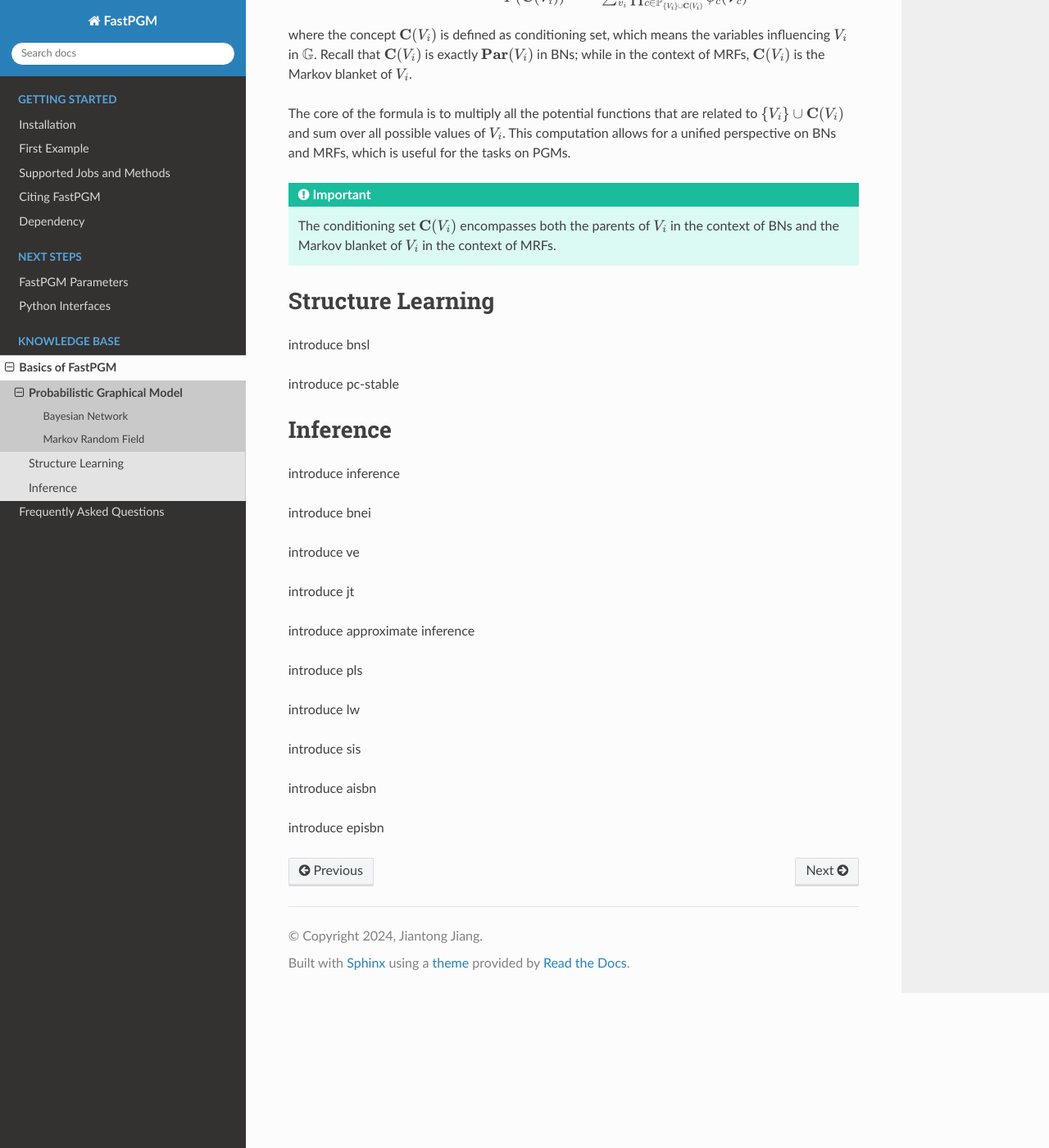
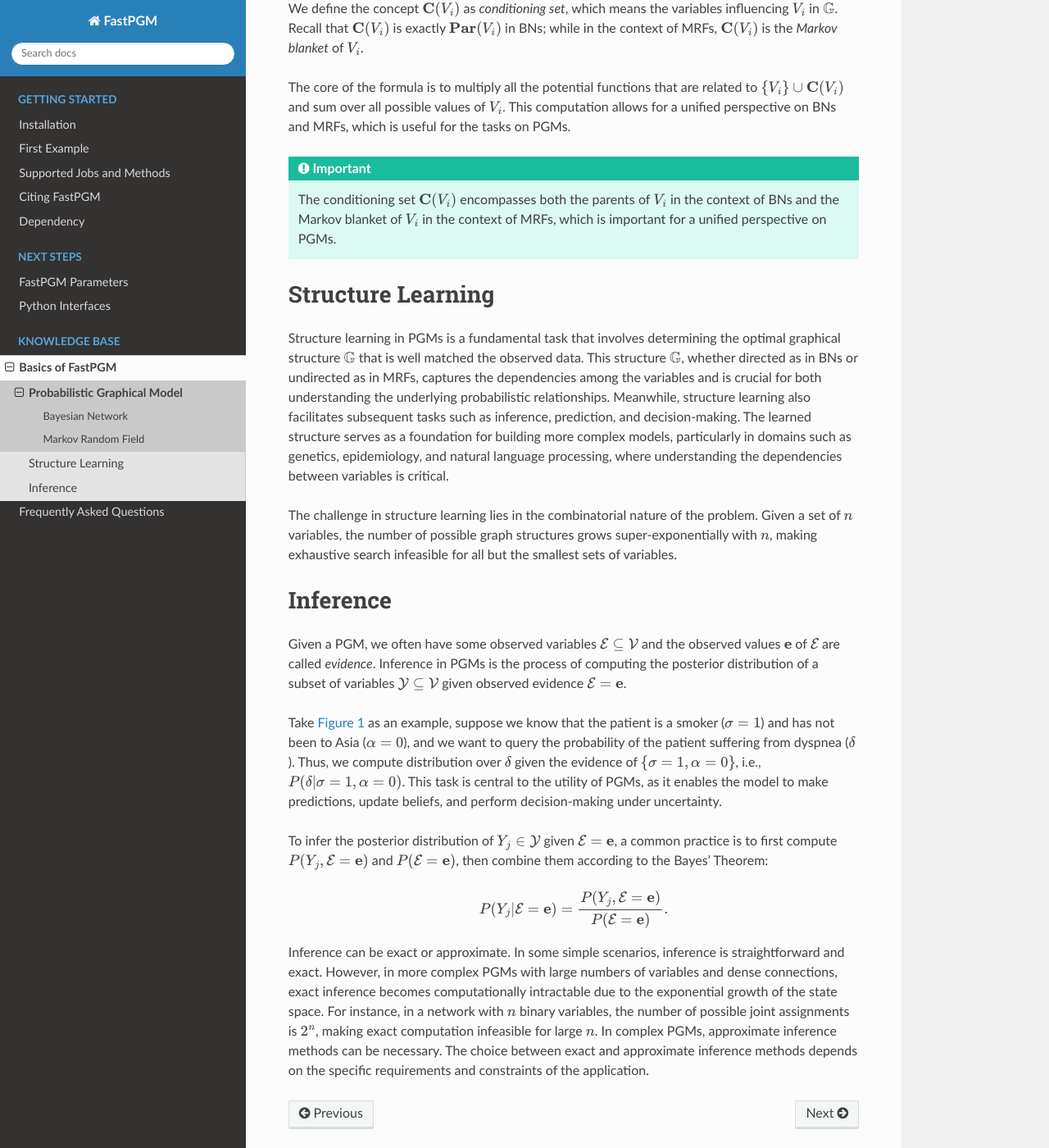
Before and after one commit to jjiantong/FastPGM, a Sphinx documentation site: the page built from docs/source/basic.rst, in a window 1280 px wide and 1400 px high, scrolled down 2624 px. Shown: the whole window at 82% size. Built offline with Sphinx 7.4.7 and the Read the Docs theme 3.1.0, drawn with Linux system fonts in a browser that asks for light colours; some of the changed text lies outside the part shown.

Commit message:
update knowledge base

```diff
--- a/docs/source/basic.rst
+++ b/docs/source/basic.rst
@@ -4,8 +4,8 @@ Probabilistic Graphical Model
 Probabilistic graphical models (PGMs) are defined by :math:`\mathbb{G}` and :math:`\mathbb{P}`, where
 :math:`\mathbb{G} = (\mathcal{V}, \mathcal{A})` is the structure of the graphical model and :math:`\mathbb{P}` is the
 parameters of the model. The nodes :math:`\mathcal{V} = \{V_0, V_1, ... , V_{n-1}\}` in :math:`\mathbb{G}` denote the
-random variables and the edges :math:`\mathcal{A}` denote the probabilistic interactions among the variables. Typically,
-one random variable corresponds to one feature in the machine learning problems.
+*random variables* and the edges :math:`\mathcal{A}` denote the probabilistic interactions among the variables.
+Typically, one random variable corresponds to one feature in the machine learning problems.
 
 The advantages of PGMs lie in their clear and intuitive representation and rigorous mathematical foundation. They have
 found practical applications in broad domains like biomedical informatics, computer vision, environmental monitoring,
@@ -20,7 +20,7 @@ Bayesian Network
 
 Bayesian networks (BNs) are a pivotal type of PGMs. In a BN, :math:`\mathbb{G}` is a directed acyclic graph (DAG),
 where each node in :math:`\mathcal{V}` is associated with one variable and each edge in :math:`\mathcal{A}` represents
-conditional dependencies among the two variables. :math:`V_j` is called a parent of :math:`V_i` if there exists a
+conditional dependencies among the two variables. :math:`V_j` is called a *parent* of :math:`V_i` if there exists a
 directed edge from :math:`V_j` to :math:`V_i` in :math:`\mathbb{G}`. We use :math:`\textbf{Par}(V_i)` to denote the set
 of parent variables of :math:`V_i`.
 
@@ -29,19 +29,16 @@ edges. In this example, variable :math:`\sigma` is the parent of variable :math:
 indicates whether smoking impacts the likelihood of a patient suffering from lung cancer. In BNs, the variables
 influencing :math:`V_i` are exactly its parents :math:`\mathbf{Par}(V_i)`.
 
-.. |BN| image:: fig/fig_bn.jpg
-        :width: 400
+.. _fig_bn:
 
-+------------------------------------------------------+
-| |BN|                                                 |
-+======================================================+
-| An example Bayesian network named Asia. :math:`x` is |
-| short for :math:`x=1` while :math:`\overline{x}` is  |
-| short for :math:`x=0`, where :math:`x` represents    |
-| any variable in the BN.                              |
-+------------------------------------------------------+
+.. figure:: fig/fig_bn.jpg
+   :width: 400
+   :alt: An example Bayesian network
 
-The parameter set :math:`\mathbb{P}` in a BN is a set of conditional probability distributions (CPDs). Each CPD
+   An example Bayesian network named Asia. :math:`x` is short for :math:`x=1` while :math:`\overline{x}` is short for
+   :math:`x=0`, where :math:`x` represents any variable in the BN.
+
+The parameter set :math:`\mathbb{P}` in a BN is a set of *conditional probability distributions (CPDs)*. Each CPD
 describes the probability distribution of possible values of a variable given its possible parent configurations.
 For example, according to the CPD of :math:`\xi`, the probability of having an abnormal X-ray result is 0.98 for
 individuals diagnosed with lung cancer or tuberculosis and 0.05 for those without these conditions.
@@ -66,25 +63,24 @@ where :math:`n` is the number of random variables, and :math:`P(V_i | \mathbf{Pa
 Markov Random Field
 ^^^^^^^^^^^^^^^^^^^
 
-Markov random fields (MRFs) are another subclass of PGMs. The major difference is that the structure :math:`mathbb{G}`
+Markov random fields (MRFs) are another subclass of PGMs. The major difference is that the structure :math:`\mathbb{G}`
 of an MRF is an undirected graph. The absence of directed edges in the MRF implies that there is no inherent
 directionality in the relationships between variables; instead, the dependencies are symmetric and bidirectional.
 
-The parameters :math:`\mathbb{P}` of an MRF is a set of potential functions. Each potential function
+The parameters :math:`\mathbb{P}` of an MRF is a set of *potential functions*. Each potential function
 :math:`\phi_c(\mathcal{V}_c)` defines a joint distribution over a set of variables
 :math:`\mathcal{V}_c \subseteq \mathcal{V}`, capturing the strength of the interaction of all the variables within
-:math:`\mathcal{V}_c`. A set :math:`\mathcal{V}_c` is called a clique in MRFs, which is a fully connected subset, where
-every pair of nodes within the clique is connected by an edge. The figure below shows a simple MRF with four nodes and
-four edges. In this example, the cliques are the edges themselves.
+:math:`\mathcal{V}_c`. A set :math:`\mathcal{V}_c` is called a *clique* in MRFs, which is a fully connected subset,
+where every pair of nodes within the clique is connected by an edge. The figure below shows a simple MRF with four
+nodes and four edges. In this example, the cliques are the edges themselves.
 
-.. |MN| image:: fig/fig_mn.jpg
-        :width: 200
+.. _fig_mrf:
 
-+------------------------------------------------------+
-| |MN|                                                 |
-+======================================================+
-| A simple example Markov random field.                |
-+------------------------------------------------------+
+.. figure:: fig/fig_mn.jpg
+   :width: 200
+   :alt: A example Markov random field.
+
+   A simple example Markov random field.
 
 The overall joint distribution of an MRF can be factorized into a product of potential functions over the cliques of
 the graph:
@@ -100,11 +96,11 @@ In fact, we can also get the CPD :math:`P(V_i | \mathbf{C}(V_i))` of :math:`V_i`
 
 .. math::
 
-    P(V_i|\mathbf{C}(V_i)) = \frac{P(V_i, \mathbf{C}(V_i))}{P(\mathbf{C}(V_i))} = \frac{\prod_{c \in \mathbb{P}_{\{V_i\} \cup \mathbf{C}(V_i)}} \phi_c(\mathcal{V}_c)}{\sum_{v_i} \prod_{c \in \mathbb{P}_{\{V_i\} \cup \mathbf{C}(V_i)}} \phi_c(\mathcal{V}_c)},
+    P(V_i|\mathbf{C}(V_i)) = \frac{P(V_i, \mathbf{C}(V_i))}{P(\mathbf{C}(V_i))} = \frac{\prod_{c \in \mathbb{P}_{\{V_i\} \cup \mathbf{C}(V_i)}} \phi_c(\mathcal{V}_c)}{\sum_{v_i} \prod_{c \in \mathbb{P}_{\{V_i\} \cup \mathbf{C}(V_i)}} \phi_c(\mathcal{V}_c)}.
 
-where the concept :math:`\mathbf{C}(V_i)` is defined as conditioning set, which means the variables influencing
+We define the concept :math:`\mathbf{C}(V_i)` as *conditioning set*, which means the variables influencing
 :math:`V_i` in :math:`\mathbb{G}`. Recall that :math:`\mathbf{C}(V_i)` is exactly :math:`\mathbf{Par}(V_i)` in BNs;
-while in the context of MRFs, :math:`\mathbf{C}(V_i)` is the Markov blanket of :math:`V_i`.
+while in the context of MRFs, :math:`\mathbf{C}(V_i)` is the *Markov blanket* of :math:`V_i`.
 
 The core of the formula is to multiply all the potential functions that are related to
 :math:`\{V_i\} \cup \mathbf{C}(V_i)` and sum over all possible values of :math:`V_i`. This computation allows for a
@@ -112,64 +108,50 @@ unified perspective on BNs and MRFs, which is useful for the tasks on PGMs.
 
 .. important::
    The conditioning set :math:`\mathbf{C}(V_i)` encompasses both the parents of :math:`V_i` in the context of BNs and
-   the Markov blanket of :math:`V_i` in the context of MRFs.
+   the Markov blanket of :math:`V_i` in the context of MRFs, which is important for a unified perspective on PGMs.
+
 
 Structure Learning
 ==================
 
-introduce bnsl
+Structure learning in PGMs is a fundamental task that involves determining the optimal graphical structure
+:math:`\mathbb{G}` that is well matched the observed data. This structure :math:`\mathbb{G}`, whether directed as in
+BNs or undirected as in MRFs, captures the dependencies among the variables and is crucial for both understanding the
+underlying probabilistic relationships. Meanwhile, structure learning also facilitates subsequent tasks such as
+inference, prediction, and decision-making. The learned structure serves as a foundation for building more complex
+models, particularly in domains such as genetics, epidemiology, and natural language processing, where understanding
+the dependencies between variables is critical.
 
-PC-Stable
----------
+The challenge in structure learning lies in the combinatorial nature of the problem. Given a set of :math:`n` variables,
+the number of possible graph structures grows super-exponentially with :math:`n`, making exhaustive search infeasible
+for all but the smallest sets of variables.
 
-introduce pc-stable
 
 Inference
 =========
 
-introduce inference
+Given a PGM, we often have some observed variables :math:`\mathcal{E} \subseteq \mathcal{V}` and the observed values
+:math:`\textbf{e}` of :math:`\mathcal{E}` are called *evidence*. Inference in PGMs is the process of computing the
+posterior distribution of a subset of variables :math:`\mathcal{Y} \subseteq \mathcal{V}` given observed evidence
+:math:`\mathcal{E} = \textbf{e}`.
 
-Exact Inference
----------------
+Take :numref:`Figure %s <fig_bn>` as an example, suppose we know that the patient is a smoker (:math:`\sigma=1`) and
+has not been to Asia (:math:`\alpha=0`), and we want to query the probability of the patient suffering from dyspnea
+(:math:`\delta`). Thus, we compute distribution over :math:`\delta` given the evidence of :math:`\{\sigma=1, \alpha=0\}`,
+i.e., :math:`P(\delta | \sigma=1, \alpha=0)`. This task is central to the utility of PGMs, as it enables the model to
+make predictions, update beliefs, and perform decision-making under uncertainty.
 
-introduce bnei
+To infer the posterior distribution of :math:`Y_j \in \mathcal{Y}` given :math:`\mathcal{E} = \textbf{e}`, a common
+practice is to first compute :math:`P(Y_j, \mathcal{E} = \textbf{e})` and :math:`P(\mathcal{E} = \textbf{e})`, then
+combine them according to the Bayes' Theorem:
 
-Variable Elimination
-~~~~~~~~~~~~~~~~~~~~
+.. math::
 
-introduce ve
+    P(Y_j| \mathcal{E} = \textbf{e}) = \frac{P(Y_j, \mathcal{E} = \textbf{e})}{P(\mathcal{E} = \textbf{e})}.
 
-Junction Tree
-~~~~~~~~~~~~~
-
-introduce jt
-
-Approximate Inference
----------------------
-
-introduce approximate inference
-
-Probabilistic Logic Sampling
-~~~~~~~~~~~~~~~~~~~~~~~~~~~~
-
-introduce pls
-
-Likelihood Weighting
-~~~~~~~~~~~~~~~~~~~~
-
-introduce lw
-
-Self-importance Sampling
-~~~~~~~~~~~~~~~~~~~~~~~~
-
-introduce sis
-
-AIS-BN
-~~~~~~
-
-introduce aisbn
-
-EPIS-BN
-~~~~~~~
-
-introduce episbn
+Inference can be exact or approximate. In some simple scenarios, inference is straightforward and exact. However,
+in more complex PGMs with large numbers of variables and dense connections, exact inference becomes computationally
+intractable due to the exponential growth of the state space. For instance, in a network with :math:`n` binary variables,
+the number of possible joint assignments is :math:`2^n`, making exact computation infeasible for large :math:`n`. In
+complex PGMs, approximate inference methods can be necessary. The choice between exact and approximate inference methods
+depends on the specific requirements and constraints of the application.
--- a/docs/source/conf.py
+++ b/docs/source/conf.py
@@ -41,6 +41,7 @@ templates_path = ['_templates']
 # This pattern also affects html_static_path and html_extra_path.
 exclude_patterns = []
 
+numfig = True
 
 # -- Options for HTML output -------------------------------------------------
 
```
